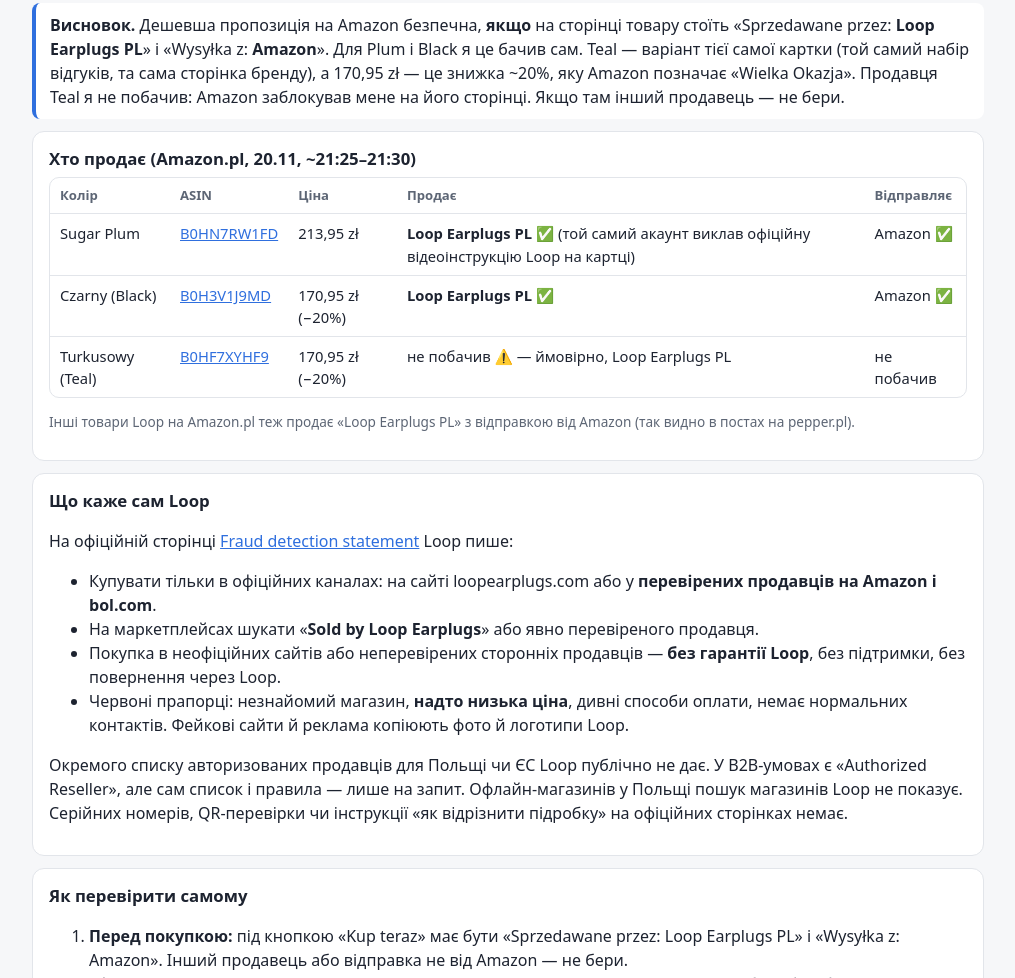
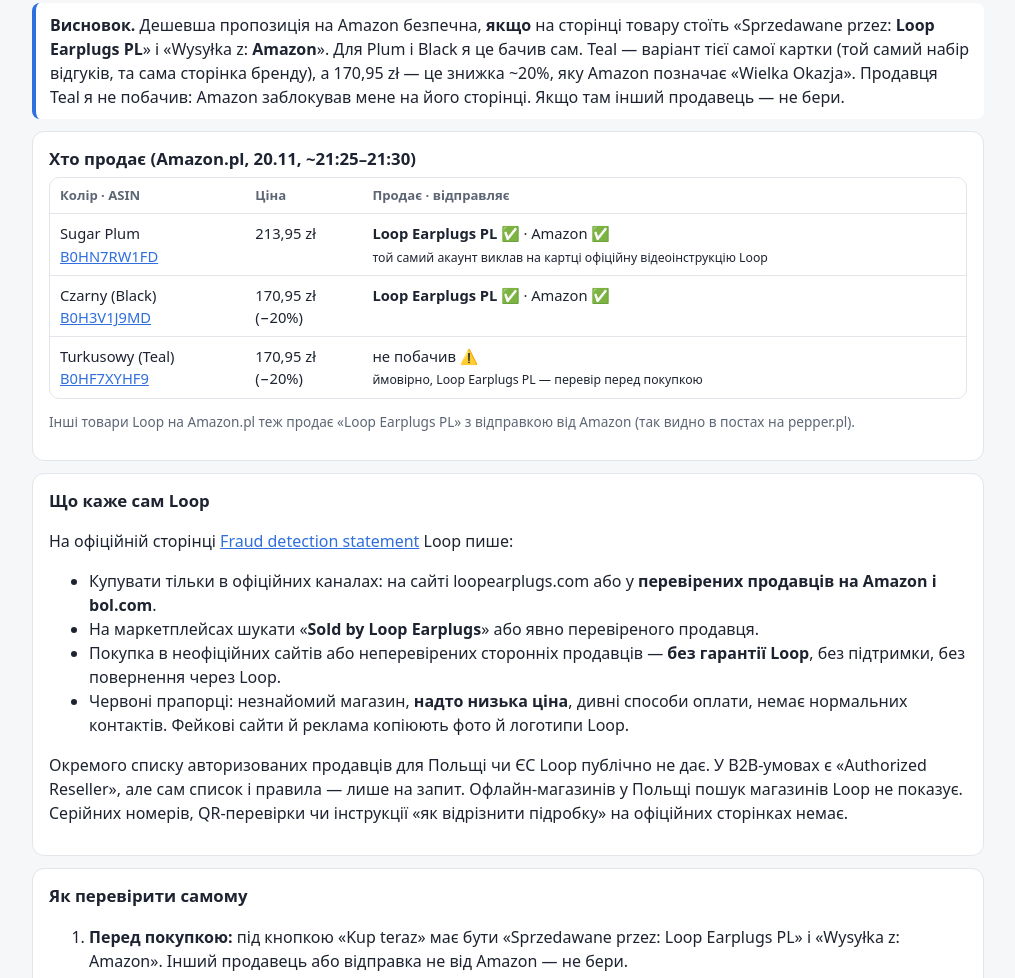
Before and after one commit to vovan1710/scout-reports, a plain HTML site: page banky-maska-loop/index.html in a window 1280 px wide. Shown: the part 2987-3965 px from the top of the page, without its empty margins (132-1147 px from the left). Drawn offline with Linux system fonts and the light colour scheme.

Commit message:
banky-maska-loop: 3-column seller table that fits a 390px screen
Co-Authored-By: Claude Opus 5.5 <noreply@anthropic.com>

```diff
--- a/banky-maska-loop/index.html
+++ b/banky-maska-loop/index.html
@@ -21,6 +21,7 @@ th,td{padding:8px 10px;border-bottom:1px solid var(--line);text-align:left;verti
 th{color:var(--muted);font-weight:600;font-size:.82rem}
 tr:last-child td{border-bottom:0}
 table.fit{min-width:0}
+table.fit .nw{white-space:nowrap}
 .badge{display:inline-block;font-size:.75rem;font-weight:700;border-radius:6px;padding:1px 7px;margin:0 4px 2px 0;color:#fff}
 .b-pick{background:var(--pick)} .b-fast{background:var(--fast)} .b-near{background:#7c5cd6}
 .card{background:var(--card);border:1px solid var(--line);border-radius:12px;padding:14px 16px;margin:12px 0}
@@ -141,10 +142,10 @@ footer{color:var(--muted);font-size:.85rem;margin-top:30px;border-top:1px solid
 <div class="card">
   <h3>Хто продає (Amazon.pl, 20.11, ~21:25–21:30)</h3>
   <div class="tbl"><table class="fit">
-  <tr><th>Колір</th><th>ASIN</th><th>Ціна</th><th>Продає</th><th>Відправляє</th></tr>
-  <tr><td>Sugar Plum</td><td><a href="https://www.amazon.pl/dp/B0HN7RW1FD">B0HN7RW1FD</a></td><td>213,95 zł</td><td><b>Loop Earplugs PL</b> ✅ (той самий акаунт виклав офіційну відеоінструкцію Loop на картці)</td><td>Amazon ✅</td></tr>
-  <tr><td>Czarny (Black)</td><td><a href="https://www.amazon.pl/dp/B0H3V1J9MD">B0H3V1J9MD</a></td><td>170,95 zł (−20%)</td><td><b>Loop Earplugs PL</b> ✅</td><td>Amazon ✅</td></tr>
-  <tr><td>Turkusowy (Teal)</td><td><a href="https://www.amazon.pl/dp/B0HF7XYHF9">B0HF7XYHF9</a></td><td>170,95 zł (−20%)</td><td>не побачив ⚠️ — ймовірно, Loop Earplugs PL</td><td>не побачив</td></tr>
+  <tr><th>Колір · ASIN</th><th>Ціна</th><th>Продає · відправляє</th></tr>
+  <tr><td>Sugar Plum<br><a href="https://www.amazon.pl/dp/B0HN7RW1FD">B0HN7RW1FD</a></td><td class="nw">213,95 zł</td><td><b>Loop Earplugs PL</b> ✅ · Amazon ✅<br><small>той самий акаунт виклав на картці офіційну відеоінструкцію Loop</small></td></tr>
+  <tr><td>Czarny (Black)<br><a href="https://www.amazon.pl/dp/B0H3V1J9MD">B0H3V1J9MD</a></td><td class="nw">170,95 zł<br>(−20%)</td><td><b>Loop Earplugs PL</b> ✅ · Amazon ✅</td></tr>
+  <tr><td>Turkusowy (Teal)<br><a href="https://www.amazon.pl/dp/B0HF7XYHF9">B0HF7XYHF9</a></td><td class="nw">170,95 zł<br>(−20%)</td><td>не побачив ⚠️<br><small>ймовірно, Loop Earplugs PL — перевір перед покупкою</small></td></tr>
   </table></div>
   <p style="font-size:.85rem;color:var(--muted)">Інші товари Loop на Amazon.pl теж продає «Loop Earplugs PL» з відправкою від Amazon (так видно в постах на pepper.pl).</p>
 </div>
```
